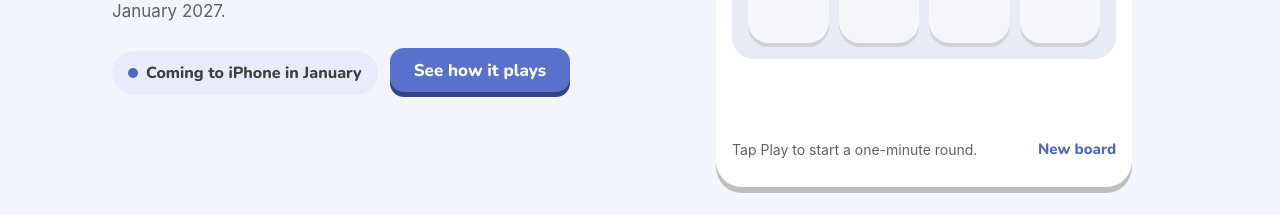
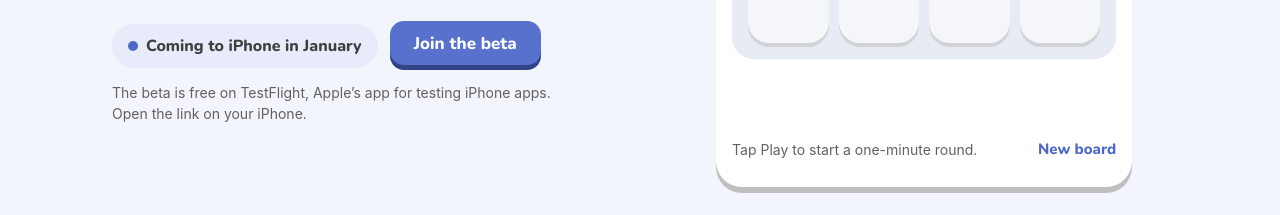
Before and after one commit to DaveJabe/meep-site, a plain HTML site: page index.html in a window 1280 px wide. Shown: the part 585-800 px from the top of the page. Drawn offline with Linux system fonts and the light colour scheme.

Commit message:
Link the TestFlight beta
The page said Meep was in beta without saying how to get in. A Join the
beta key now sits in the hero beside the January pill (taking the place
of See how it plays, which the header's nav already offers), with one
line on what TestFlight is; the link is also in What's next, the release
question, and the demo round's results card.

Co-Authored-By: Claude Opus 5.5 <noreply@anthropic.com>
Claude-Session: https://claude.ai/code/session_01679XKp8pYErDH5qawr8gBd

```diff
--- a/index.html
+++ b/index.html
@@ -236,6 +236,7 @@ p { margin: 0; }
   text-wrap: balance;
 }
 .cta-row { display: flex; flex-wrap: wrap; gap: var(--s3); align-items: center; }
+.beta-note { font-size: .875rem; color: var(--ink-muted); max-width: 32em; margin-top: calc(var(--s3) * -1); }
 
 /* --- the live board --- */
 .board-card {
@@ -615,8 +616,9 @@ footer { border-top: 1px solid var(--hairline); margin-top: var(--s5); }
         <!-- At launch (week of 11 January 2027), replace this pill with Apple's official
              "Download on the App Store" badge linking to the listing. No badge before then. -->
         <span class="status-pill"><span class="dot" aria-hidden="true"></span>Coming to iPhone in January</span>
-        <a class="key" href="#how">See how it plays</a>
+        <a class="key" href="https://testflight.apple.com/join/METkTBxc">Join the beta</a>
       </div>
+      <p class="beta-note">The beta is free on TestFlight, Apple&rsquo;s app for testing iPhone apps. Open the link on your iPhone.</p>
     </div>
 
     <div class="board-card" id="demo">
@@ -654,6 +656,7 @@ footer { border-top: 1px solid var(--hairline); margin-top: var(--s5); }
           <button type="button" class="key" id="playAgain">Play again</button>
           <button type="button" class="link-btn" id="resNew">New board</button>
         </div>
+        <p class="note">Want the whole game? <a href="https://testflight.apple.com/join/METkTBxc">Join the beta on TestFlight</a>.</p>
       </div>
     </div>
   </section>
@@ -906,7 +909,7 @@ footer { border-top: 1px solid var(--hairline); margin-top: var(--s5); }
         <p class="phase eyebrow"><span class="dot" aria-hidden="true"></span>Now</p>
         <h3>In beta</h3>
         <ul>
-          <li><span>Beta testers play Meep on TestFlight, with a new build most weeks.</span></li>
+          <li><span>Beta testers play Meep on TestFlight, with a new build most weeks. <a href="https://testflight.apple.com/join/METkTBxc">Join the beta</a>.</span></li>
           <li><span>Everything above is in the beta today, except what is marked as coming.</span></li>
         </ul>
       </div>
@@ -941,7 +944,7 @@ footer { border-top: 1px solid var(--hairline); margin-top: var(--s5); }
     <div class="faq">
       <details open>
         <summary>When does it come out?<span class="plus" aria-hidden="true">+</span></summary>
-        <p class="answer">January 2027, on the App Store. It is in beta testing on TestFlight now.</p>
+        <p class="answer">January 2027, on the App Store. Until then you can play the beta: <a href="https://testflight.apple.com/join/METkTBxc">join it on TestFlight</a> from your iPhone.</p>
       </details>
       <details>
         <summary>Is it free?<span class="plus" aria-hidden="true">+</span></summary>
```
